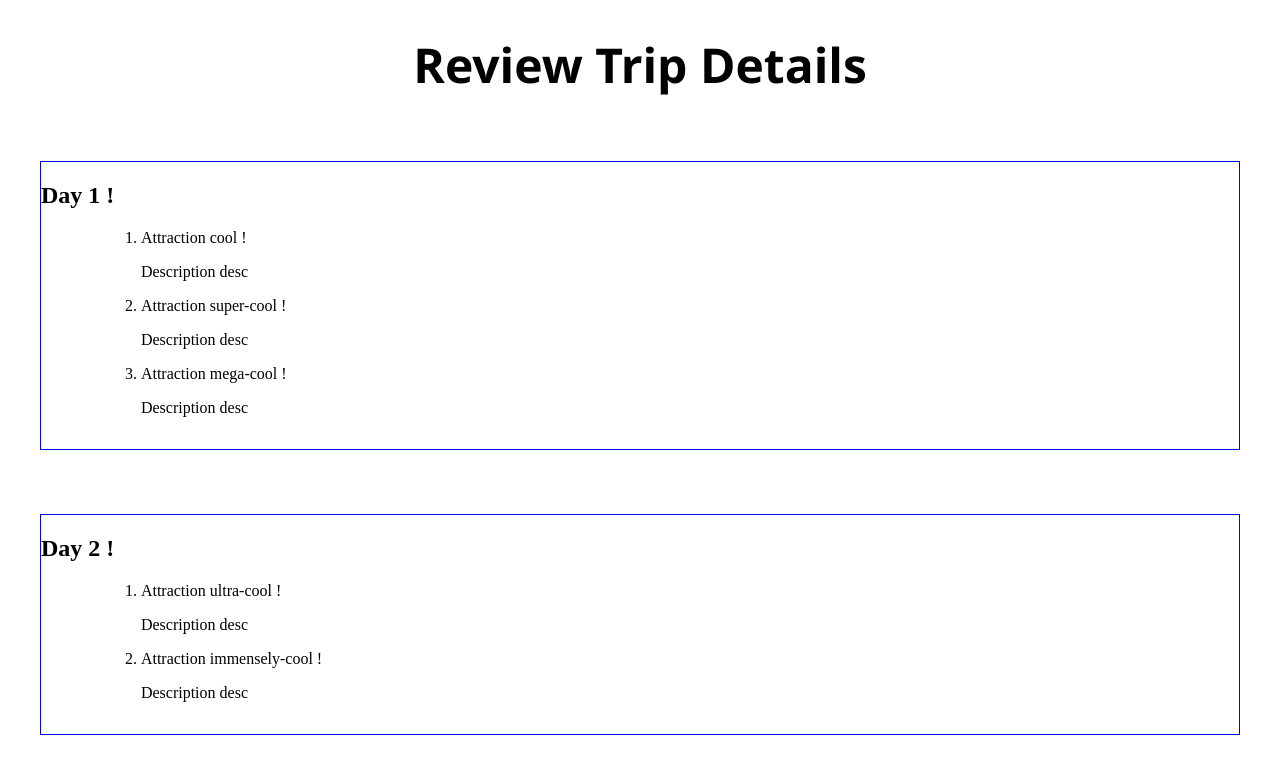
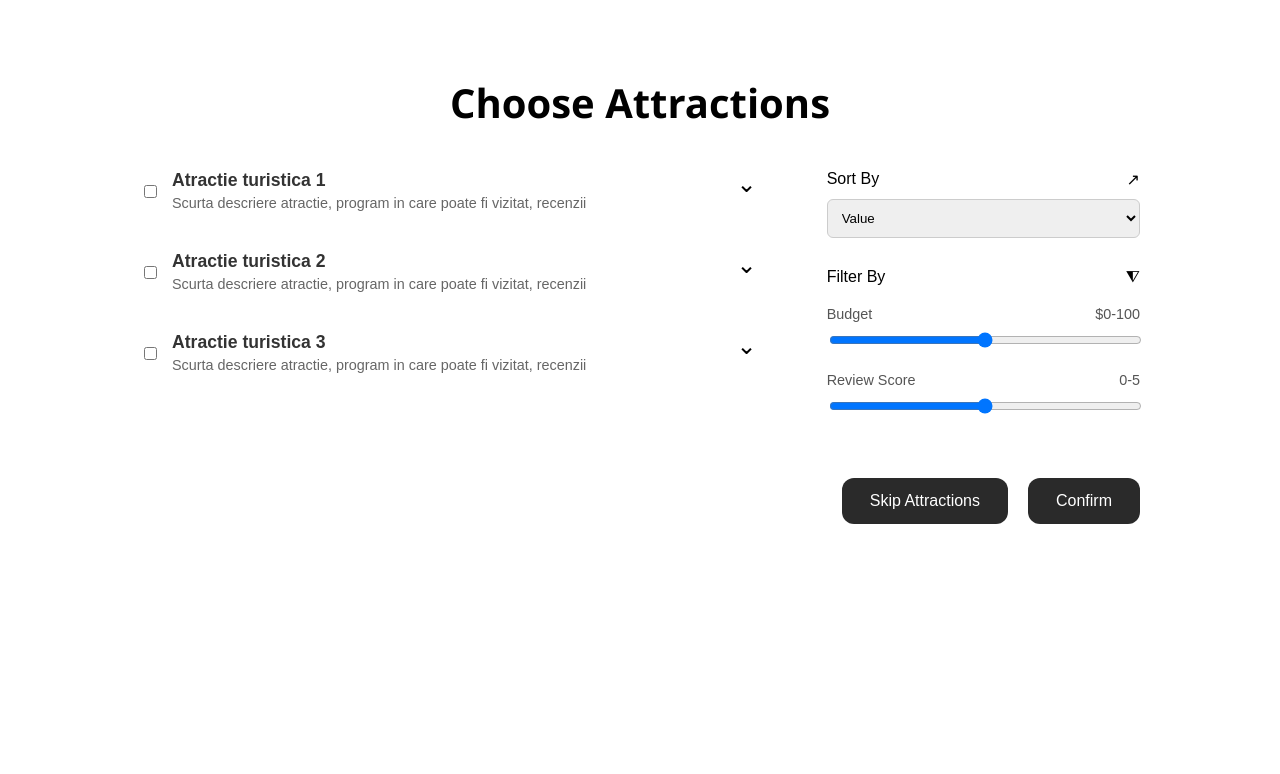
Before and after one commit to Create-My-Journey/CreateMyJourney, a React (Vite) app: page / in a window 1280 px wide. Shown: the top 774 px of the page. Built offline with nearby package versions, Linux system fonts and the light colour scheme.

Commit message:
Added attraction listing, created collapse button for attraction description and image

```diff
--- a/src/App.jsx
+++ b/src/App.jsx
@@ -1,121 +1,12 @@
-import { useState } from 'react'
-import reactLogo from './assets/react.svg'
-import viteLogo from './assets/vite.svg'
-import heroImg from './assets/hero.png'
-import './App.css'
+import ChooseAttractionsPage from './pages/ChooseAttractionsPage';
+import './App.css'; // Keep this if you want the default Vite styles, or remove it if things look weird
 
 function App() {
-  const [count, setCount] = useState(0)
-
   return (
-    <>
-      <section id="center">
-        <div className="hero">
-          <img src={heroImg} className="base" width="170" height="179" alt="" />
-          <img src={reactLogo} className="framework" alt="React logo" />
-          <img src={viteLogo} className="vite" alt="Vite logo" />
-        </div>
-        <div>
-          <h1>Get started</h1>
-          <p>
-            Edit <code>src/App.jsx</code> and save to test <code>HMR</code>
-          </p>
-        </div>
-        <button
-          className="counter"
-          onClick={() => setCount((count) => count + 1)}
-        >
-          Count is {count}
-        </button>
-      </section>
-
-      <div className="ticks"></div>
-
-      <section id="next-steps">
-        <div id="docs">
-          <svg className="icon" role="presentation" aria-hidden="true">
-            <use href="/icons.svg#documentation-icon"></use>
-          </svg>
-          <h2>Documentation</h2>
-          <p>Your questions, answered</p>
-          <ul>
-            <li>
-              <a href="https://vite.dev/" target="_blank">
-                <img className="logo" src={viteLogo} alt="" />
-                Explore Vite
-              </a>
-            </li>
-            <li>
-              <a href="https://react.dev/" target="_blank">
-                <img className="button-icon" src={reactLogo} alt="" />
-                Learn more
-              </a>
-            </li>
-          </ul>
-        </div>
-        <div id="social">
-          <svg className="icon" role="presentation" aria-hidden="true">
-            <use href="/icons.svg#social-icon"></use>
-          </svg>
-          <h2>Connect with us</h2>
-          <p>Join the Vite community</p>
-          <ul>
-            <li>
-              <a href="https://github.com/vitejs/vite" target="_blank">
-                <svg
-                  className="button-icon"
-                  role="presentation"
-                  aria-hidden="true"
-                >
-                  <use href="/icons.svg#github-icon"></use>
-                </svg>
-                GitHub
-              </a>
-            </li>
-            <li>
-              <a href="https://chat.vite.dev/" target="_blank">
-                <svg
-                  className="button-icon"
-                  role="presentation"
-                  aria-hidden="true"
-                >
-                  <use href="/icons.svg#discord-icon"></use>
-                </svg>
-                Discord
-              </a>
-            </li>
-            <li>
-              <a href="https://x.com/vite_js" target="_blank">
-                <svg
-                  className="button-icon"
-                  role="presentation"
-                  aria-hidden="true"
-                >
-                  <use href="/icons.svg#x-icon"></use>
-                </svg>
-                X.com
-              </a>
-            </li>
-            <li>
-              <a href="https://bsky.app/profile/vite.dev" target="_blank">
-                <svg
-                  className="button-icon"
-                  role="presentation"
-                  aria-hidden="true"
-                >
-                  <use href="/icons.svg#bluesky-icon"></use>
-                </svg>
-                Bluesky
-              </a>
-            </li>
-          </ul>
-        </div>
-      </section>
-
-      <div className="ticks"></div>
-      <section id="spacer"></section>
-    </>
-  )
+    <div>
+      <ChooseAttractionsPage />
+    </div>
+  );
 }
 
-export default App
+export default App;
--- /dev/null
+++ b/src/components/AttractionCard.jsx
@@ -0,0 +1,56 @@
+import { useState } from 'react';
+
+export default function AttractionCard({ attraction }) {
+  // This state tracks if the image is currently showing
+  const [isExpanded, setIsExpanded] = useState(false);
+
+  return (
+    <div style={{ marginBottom: '24px', paddingBottom: '16px' }}>
+
+      {/* Top Row: Checkbox, Text, and Toggle Button */}
+      <div style={{ display: 'flex', alignItems: 'flex-start', justifyContent: 'space-between' }}>
+
+        <div style={{ display: 'flex', gap: '12px' }}>
+          <input type="checkbox" style={{ marginTop: '5px', cursor: 'pointer' }} />
+          <div>
+            <h3 style={{ margin: '0 0 4px 0', fontSize: '1.1em', color: '#333' }}>
+              {attraction.title}
+            </h3>
+            <p style={{ margin: 0, color: '#666', fontSize: '0.9em' }}>
+              {attraction.description}
+            </p>
+          </div>
+        </div>
+
+        {/* The Toggle Button */}
+        <button
+          onClick={() => setIsExpanded(!isExpanded)}
+          style={{
+            background: 'none',
+            border: 'none',
+            cursor: 'pointer',
+            fontSize: '1.5em',
+            padding: '0 10px'
+          }}
+        >
+          {isExpanded ? '⌃' : '⌄'}
+        </button>
+      </div>
+
+      {/* Conditionally render the image based on the isExpanded state */}
+      {isExpanded && (
+        <div style={{ marginTop: '16px', paddingLeft: '28px' }}>
+          <img
+            src={attraction.imageUrl}
+            alt={attraction.title}
+            style={{
+              maxWidth: '100%',
+              height: 'auto',
+              borderRadius: '8px'
+            }}
+          />
+        </div>
+      )}
+    </div>
+  );
+}
--- /dev/null
+++ b/src/data/placeholders.js
@@ -0,0 +1,21 @@
+export const placeholderAttractions = [
+  {
+    id: 1,
+    title: "Atractie turistica 1",
+    description: "Scurta descriere atractie, program in care poate fi vizitat, recenzii",
+    // Using placehold.co to generate a generic grey image placeholder
+    imageUrl: "https://placehold.co/600x300/eaeaea/a3a3a3?text=Image+Placeholder"
+  },
+  {
+    id: 2,
+    title: "Atractie turistica 2",
+    description: "Scurta descriere atractie, program in care poate fi vizitat, recenzii",
+    imageUrl: "https://placehold.co/600x300/eaeaea/a3a3a3?text=Image+Placeholder"
+  },
+  {
+    id: 3,
+    title: "Atractie turistica 3",
+    description: "Scurta descriere atractie, program in care poate fi vizitat, recenzii",
+    imageUrl: "https://placehold.co/600x300/eaeaea/a3a3a3?text=Image+Placeholder"
+  }
+];
--- a/src/main.jsx
+++ b/src/main.jsx
@@ -2,10 +2,9 @@ import { StrictMode } from 'react'
 import { createRoot } from 'react-dom/client'
 import './index.css'
 import App from './App.jsx'
-import Review from './Review.jsx'
 
 createRoot(document.getElementById('root')).render(
   <StrictMode>
-    <Review />
+    <App />
   </StrictMode>,
 )
--- /dev/null
+++ b/src/pages/ChooseAttractionsPage.jsx
@@ -0,0 +1,90 @@
+import AttractionCard from '../components/AttractionCard';
+import { placeholderAttractions } from '../data/placeholders';
+
+export default function ChooseAttractionsPage() {
+  return (
+    <div style={{ padding: '40px', fontFamily: 'sans-serif', maxWidth: '1000px', margin: '0 auto' }}>
+
+      <h1 style={{ fontSize: '2.5em', fontWeight: 'bold', marginBottom: '40px' }}>
+        Choose Attractions
+      </h1>
+
+      <div style={{ display: 'flex', gap: '60px' }}>
+
+        {/* Left Column: The Attractions List */}
+        <div style={{ flex: '2' }}>
+          {placeholderAttractions.map((attraction) => (
+            <AttractionCard key={attraction.id} attraction={attraction} />
+          ))}
+        </div>
+
+        {/* Right Column: Sorting and Filtering Controls */}
+        <div style={{ flex: '1', display: 'flex', flexDirection: 'column', gap: '30px' }}>
+
+          {/* Sort By */}
+          <div>
+            <div style={{ display: 'flex', justifyContent: 'space-between', marginBottom: '10px' }}>
+              <span style={{ fontWeight: '500' }}>Sort By</span>
+              <span>↗</span>
+            </div>
+            <select style={{ width: '100%', padding: '10px', borderRadius: '6px', border: '1px solid #ccc' }}>
+              <option>Value</option>
+            </select>
+          </div>
+
+          {/* Filter By */}
+          <div>
+            <div style={{ display: 'flex', justifyContent: 'space-between', marginBottom: '20px' }}>
+              <span style={{ fontWeight: '500' }}>Filter By</span>
+              <span>⧨</span>
+            </div>
+
+            <div style={{ marginBottom: '20px' }}>
+              <div style={{ display: 'flex', justifyContent: 'space-between', fontSize: '0.9em', color: '#555', marginBottom: '8px' }}>
+                <span>Budget</span>
+                <span>$0-100</span>
+              </div>
+              <input type="range" style={{ width: '100%' }} />
+            </div>
+
+            <div>
+              <div style={{ display: 'flex', justifyContent: 'space-between', fontSize: '0.9em', color: '#555', marginBottom: '8px' }}>
+                <span>Review Score</span>
+                <span>0-5</span>
+              </div>
+              <input type="range" style={{ width: '100%' }} />
+            </div>
+          </div>
+
+        </div>
+      </div>
+
+      {/* Bottom Action Buttons */}
+      <div style={{ display: 'flex', justifyContent: 'flex-end', gap: '20px', marginTop: '60px' }}>
+        <button style={{
+          padding: '14px 28px',
+          backgroundColor: '#2a2a2a',
+          color: 'white',
+          borderRadius: '12px',
+          border: 'none',
+          fontSize: '1em',
+          cursor: 'pointer'
+        }}>
+          Skip Attractions
+        </button>
+        <button style={{
+          padding: '14px 28px',
+          backgroundColor: '#2a2a2a',
+          color: 'white',
+          borderRadius: '12px',
+          border: 'none',
+          fontSize: '1em',
+          cursor: 'pointer'
+        }}>
+          Confirm
+        </button>
+      </div>
+
+    </div>
+  );
+}
```
